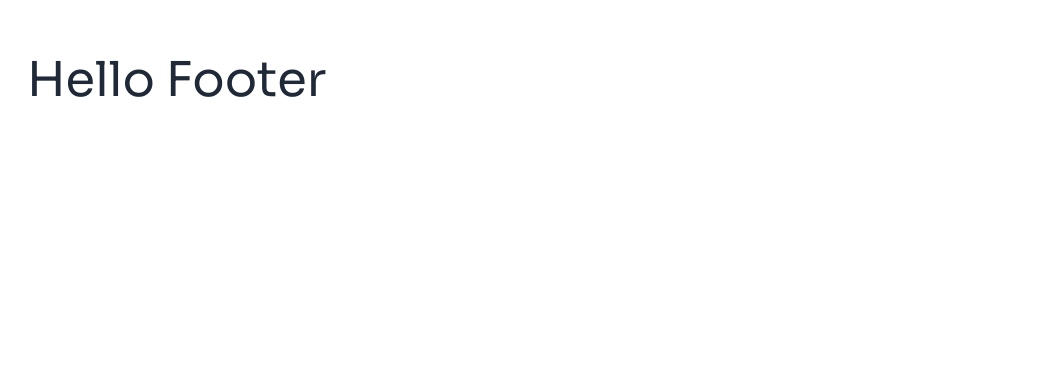
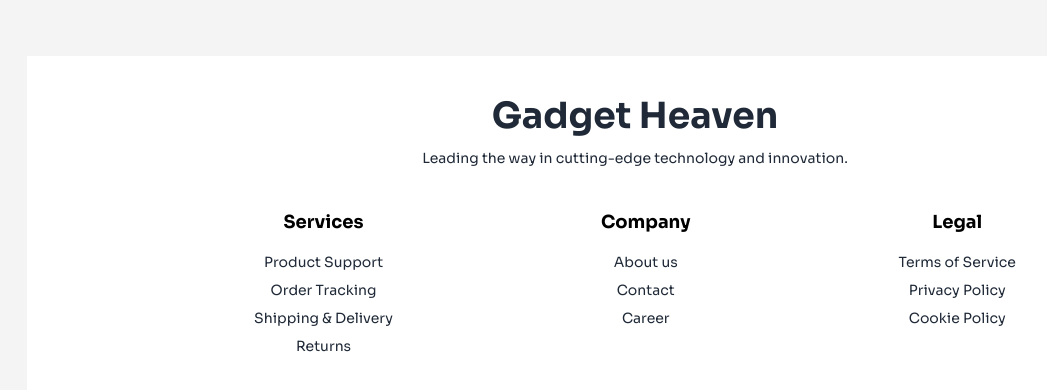
Before and after one commit to programming-hero-web-course-4/b10a8-gadget-heaven-golamsarwar96, a React (Vite) app: page / in a window 1280 px wide. Shown: the part 1550-1940 px from the top of the page, without its empty margins (5-1052 px from the left). Before the commit the page ends 1666 px from the top, so only its background shows below. Built offline with nearby package versions, Linux system fonts and the light colour scheme; a web font is replaced by a local one.

Commit message:
Footer section done

```diff
--- a/src/Components/Footer.jsx
+++ b/src/Components/Footer.jsx
@@ -1,7 +1,37 @@
 const Footer = () => {
   return (
     <div>
-      <h1 className="text-5xl">Hello Footer</h1>
+      <footer className="footer bg-white text-base-content p-10 flex justify-center items-center flex-col">
+        <div>
+          <nav>
+            <h6 className="text-4xl font-bold text-center mb-3">
+              Gadget Heaven
+            </h6>
+            <p>Leading the way in cutting-edge technology and innovation.</p>
+          </nav>
+        </div>
+        <div className="flex gap-52">
+          <nav className="text-center flex flex-col gap-2">
+            <h6 className="text-black text-lg mb-2 font-bold">Services</h6>
+            <a className="link link-hover">Product Support</a>
+            <a className="link link-hover">Order Tracking</a>
+            <a className="link link-hover">Shipping & Delivery</a>
+            <a className="link link-hover">Returns</a>
+          </nav>
+          <nav className="text-center flex flex-col gap-2">
+            <h6 className="text-black text-lg mb-2 font-bold">Company</h6>
+            <a className="link link-hover">About us</a>
+            <a className="link link-hover">Contact</a>
+            <a className="link link-hover">Career</a>
+          </nav>
+          <nav className="text-center flex flex-col gap-2">
+            <h6 className="text-black text-lg mb-2 font-bold">Legal</h6>
+            <a className="link link-hover">Terms of Service</a>
+            <a className="link link-hover">Privacy Policy</a>
+            <a className="link link-hover">Cookie Policy</a>
+          </nav>
+        </div>
+      </footer>
     </div>
   );
 };
--- a/src/MainLayout/MainLayout.jsx
+++ b/src/MainLayout/MainLayout.jsx
@@ -4,7 +4,7 @@ import Navbar from "../Components/Navbar";
 
 const MainLayout = () => {
   return (
-    <div className="max-w-full mx-auto px-8 py-3">
+    <div className="max-w-full mx-auto px-8 py-3 bg-zinc-100">
       {/* Navbar Section */}
       <Navbar></Navbar>
       {/* Main Content Section */}
```
